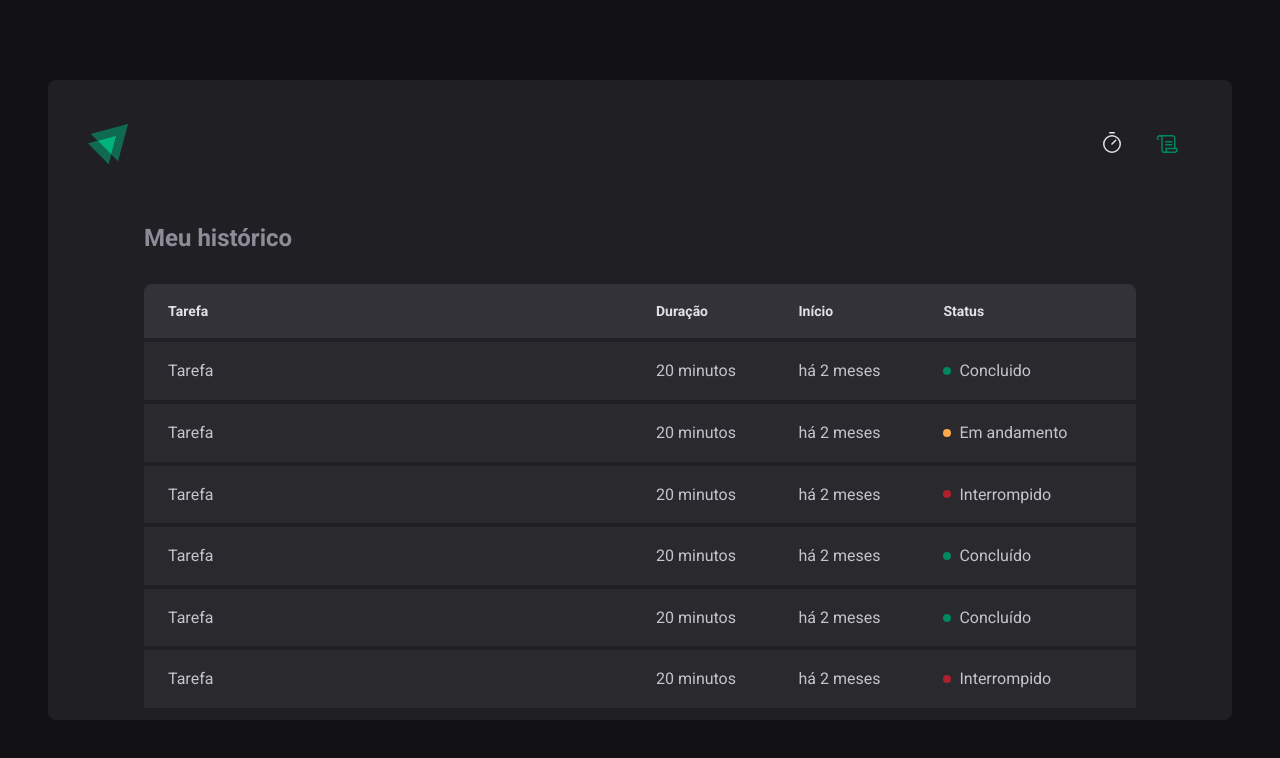
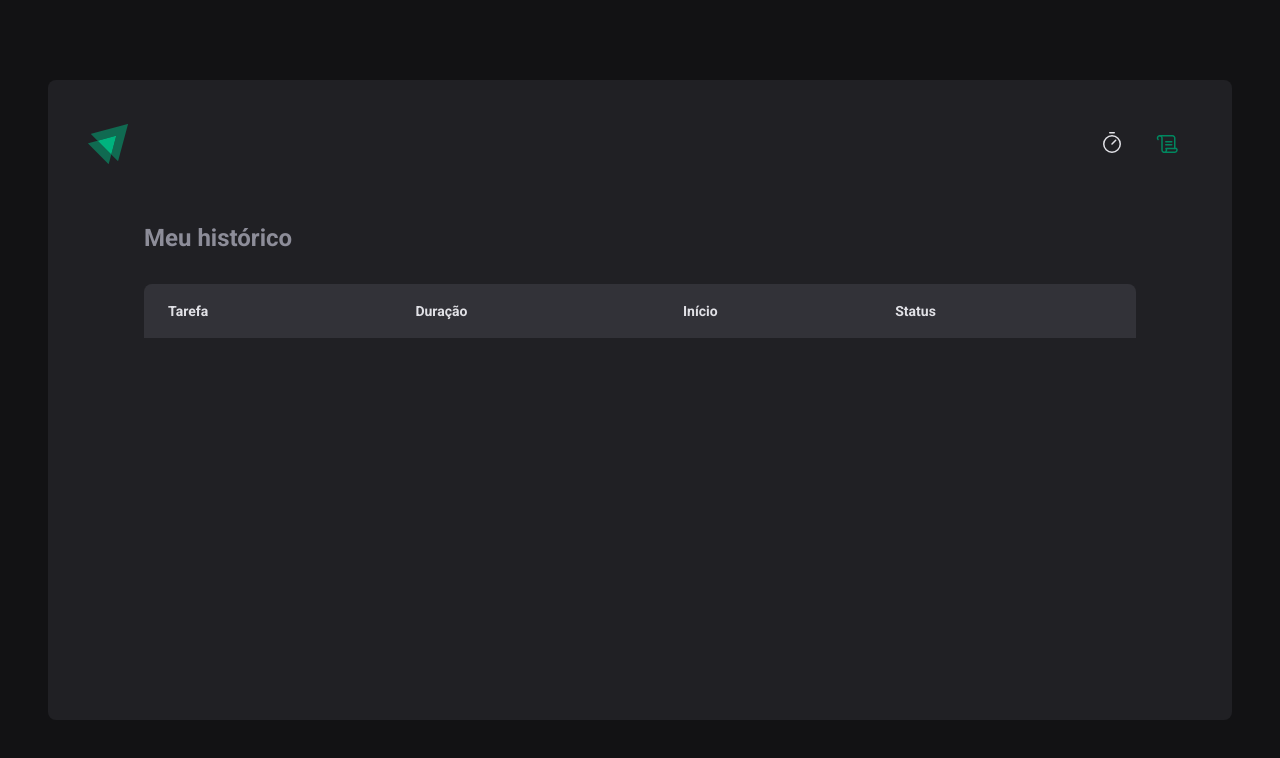
Before and after one commit to Viturinu/SecondProject--SECONDMODULE--MBA, a React (Vite) app: page /history in a window 1280 px wide. Shown: the top 758 px of the page. Built offline with nearby package versions, Linux system fonts and the light colour scheme.

Commit message:
formatação data

```diff
--- a/src/App.tsx
+++ b/src/App.tsx
@@ -3,14 +3,16 @@
 import { GlobalStyle } from "./styles/global";
 import { Router } from "./components/Router";
 import { BrowserRouter } from "react-router"
+import { CyclesContextProvider } from "./contexts/CycleContext";
 
 export function App() {
-
   return (
 
     <ThemeProvider theme={defaultTheme}>
       <BrowserRouter>
-        <Router />
+        <CyclesContextProvider>
+          <Router />
+        </CyclesContextProvider>
       </BrowserRouter>
 
       <GlobalStyle />
--- /dev/null
+++ b/src/contexts/CycleContext.tsx
@@ -0,0 +1,103 @@
+import { createContext, ReactNode, useState } from "react";
+
+interface CreateCycleData {
+    task: string;
+    minutesAmount: number;
+}
+
+interface Cycle {
+    id: string;
+    task: string;
+    minutesAmount: number;
+    startDate: Date;
+    interruptedDate?: Date;
+    finishedDate?: Date;
+}
+
+interface CyclesContextType {
+    cycles: Cycle[];
+    activeCycle: Cycle | undefined;
+    activeCycleId: string | null;
+    amountSecondsPassed: number;
+    markCurrentCycleAsFinished: () => void;
+    setSecondsPassed: (seconds: number) => void;
+    createNewCycle: (data: CreateCycleData) => void;
+    interruptCurrentCycle: () => void;
+}
+
+export const CyclesContext = createContext({} as CyclesContextType); //criando o contexto com sua definição (variaveis que estarão ali dentro)
+
+interface CyclesContextProviderProps {
+    children: ReactNode; //ReactNode é com html/tsx/jsx válido
+}
+
+export function CyclesContextProvider({ children }: CyclesContextProviderProps) {
+
+    const [cycles, setCycles] = useState<Cycle[]>([]);
+    const [activeCycleId, setActiveCycleId] = useState<string | null>(null);
+
+    const [amountSecondsPassed, setAmountSecondsPassed] = useState(0);
+
+    const activeCycle = cycles.find(cycle => cycle.id === activeCycleId); //recebendo o objeto Cycle que contém o id do cycle ativo naquele momento (este id é definido na função de handle)
+
+    function markCurrentCycleAsFinished() {
+        setCycles(state => state.map(cycle => { //percorre todos os ciclos que está salvo no estado e retorna todos os ciclos para atualizar o estando, sendo um deles com sua data de interrupção, quando entra na condicional true
+            if (cycle.id === activeCycleId) { //localiza o ciclo em que estamos por meio do id do ciclo atual
+                return { ...cycle, interruptedDate: new Date() } //quando encontrar, retorna o ciclo e todas as suas propriedades mais uma data de interrupção
+            } else {
+                return cycle; //se não encontrar retorna o ciclo normalmente, sem data de interrupação
+            }
+        }));
+    }
+
+    function setSecondsPassed(seconds: number) {
+        setAmountSecondsPassed(seconds);
+    }
+
+    function createNewCycle(data: CreateCycleData) {
+        const id = String(new Date().getTime());
+
+        const newCycle: Cycle = {
+            id,
+            task: data.task,
+            minutesAmount: data.minutesAmount,
+            startDate: new Date(),
+        }
+
+        setCycles((cycles) => [...cycles, newCycle]); //[...cycles, newCycle] só isso já funciona (coloquei cycles => pra memorizar que a escrita completa é assim) (neste caso tem que ser com arrow function, pois o estado depende do estado anterior (...state), logo tem que usar arrowFunction pra evitar erros de atualizações inconsistentes (closures) )
+        setActiveCycleId(id); //define o id do ciclo que está ativo
+        setAmountSecondsPassed(0);
+
+        //reset();
+    }
+
+    function interruptCurrentCycle() {
+        setCycles(state => state.map(cycle => { //percorre todos os ciclos que está salvo no estado e retorna todos os ciclos para atualizar o estando, sendo um deles com sua data de interrupção, quando entra na condicional true
+            if (cycle.id === activeCycleId) { //localiza o ciclo em que estamos por meio do id do ciclo atual
+                return { ...cycle, interruptedDate: new Date() } //quando encontrar, retorna o ciclo e todas as suas propriedades mais uma data de interrupção
+            } else {
+                return cycle; //se não encontrar retorna o ciclo normalmente, sem data de interrupação
+            }
+        }))
+
+        setActiveCycleId(null); //setando o id do ciclo atual para null, pois estamos saindo desse ciclo.
+        document.title = document.title = "Ignite Timer" //voltando titulo da pagina pro padrão
+
+    }
+    return (
+        <CyclesContext.Provider
+            value={{
+                cycles,
+                activeCycle,
+                activeCycleId,
+                amountSecondsPassed,
+                markCurrentCycleAsFinished,
+                setSecondsPassed,
+                createNewCycle,
+                interruptCurrentCycle
+            }}
+        >
+            {children}
+        </CyclesContext.Provider >
+    )
+}
--- a/src/pages/History/index.tsx
+++ b/src/pages/History/index.tsx
@@ -1,9 +1,16 @@
+import { useContext } from "react";
 import { HistoryContainer, HistoryList, Status } from "./style";
+import { CyclesContext } from "../../contexts/CycleContext";
 
 export function History() {
+
+    const { cycles } = useContext(CyclesContext);
     return (
         <HistoryContainer>
             <h1>Meu histórico</h1>
+            {/* <pre>
+                {JSON.stringify(cycles, null, 2)}
+            </pre> */}
             <HistoryList>
                 <table>
                     <thead>
@@ -13,55 +20,27 @@
                         <th>Status</th>
                     </thead>
                     <tbody>
-                        <tr>
-                            <td>Tarefa</td>
-                            <td>20 minutos</td>
-                            <td>há 2 meses</td>
-                            <td>
-                                <Status statusColor="green">Concluido</Status>
-                            </td>
-                        </tr>
-                        <tr>
-                            <td>Tarefa</td>
-                            <td>20 minutos</td>
-                            <td>há 2 meses</td>
-                            <td>
-                                <Status statusColor="yellow">Em andamento</Status>
-                            </td>
-                        </tr>
-                        <tr>
-                            <td>Tarefa</td>
-                            <td>20 minutos</td>
-                            <td>há 2 meses</td>
-                            <td>
-                                <Status statusColor="red">Interrompido</Status>
-                            </td>
-                        </tr>
-                        <tr>
-                            <td>Tarefa</td>
-                            <td>20 minutos</td>
-                            <td>há 2 meses</td>
-                            <td>
-                                <Status statusColor="green">Concluído</Status>
-                            </td>
-                        </tr>
-                        <tr>
-                            <td>Tarefa</td>
-                            <td>20 minutos</td>
-                            <td>há 2 meses</td>
-                            <td>
-                                <Status statusColor="green">Concluído</Status>
-                            </td>
-                        </tr>
-                        <tr>
-                            <td>Tarefa</td>
-                            <td>20 minutos</td>
-                            <td>há 2 meses</td>
-                            <td>
-                                <Status statusColor="red">Interrompido</Status>
-                            </td>
-                        </tr>
+                        {cycles.map(cycle => {
+                            return (
+                                <tr key={cycle.id}>
+                                    <td>{cycle.task}</td>
+                                    <td>{cycle.minutesAmount} minutos</td>
+                                    <td>{cycle.startDate.toISOString()}</td>
+                                    <td>
+                                        {cycle.finishedDate && (
+                                            <Status statusColor="green">Concluido</Status>
+                                        )}
+                                        {cycle.finishedDate && (
+                                            <Status statusColor="red">Interrompido</Status>
+                                        )}
+                                        {!cycle.finishedDate && !cycle.interruptedDate && (
+                                            <Status statusColor="yellow">Concluido</Status>
+                                        )}
 
+                                    </td>
+                                </tr>
+                            )
+                        })}
                     </tbody>
                 </table>
             </HistoryList>
```
Also changed, not shown: src/pages/Home/Countdown/index.tsx (+12 -12 lines), src/pages/Home/NewCycleForm/index.tsx (+10 -10 lines), src/pages/Home/index.tsx (+15 -79 lines).
